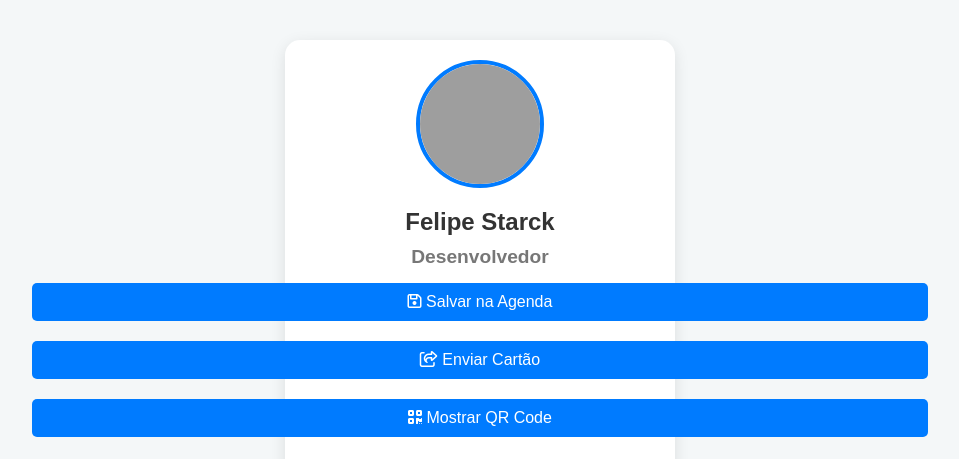
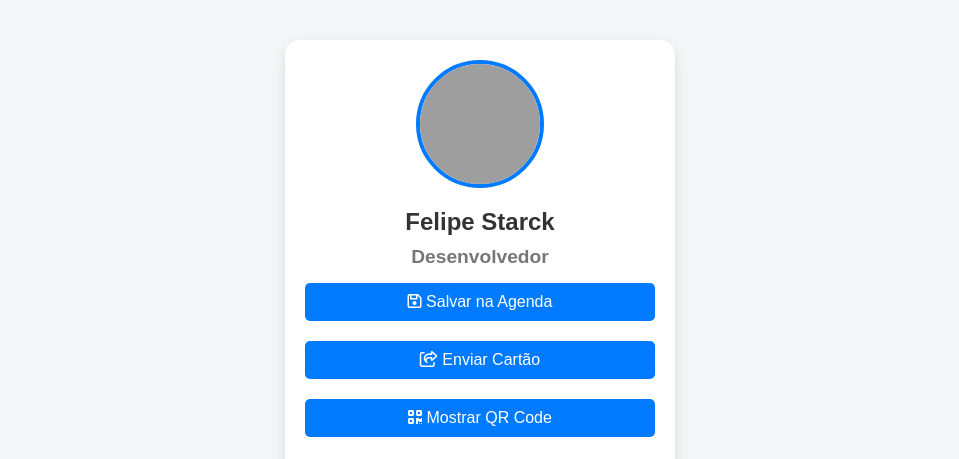
Before and after one commit to fStarck/cartaoVirtual, a plain HTML site: page index.html in a window 1280 px wide. Shown: the top 459 px of the page, without its empty margins (160-1119 px from the left). Drawn offline with nearby package versions, Linux system fonts and the light colour scheme; grey boxes are pictures that could not be loaded.

Commit message:
revisado icones e links

```diff
--- a/styles.css
+++ b/styles.css
@@ -124,5 +124,5 @@ p {
 
 
 .card button {
-  width: 70vw;
+  width: 100%;
 }
```
